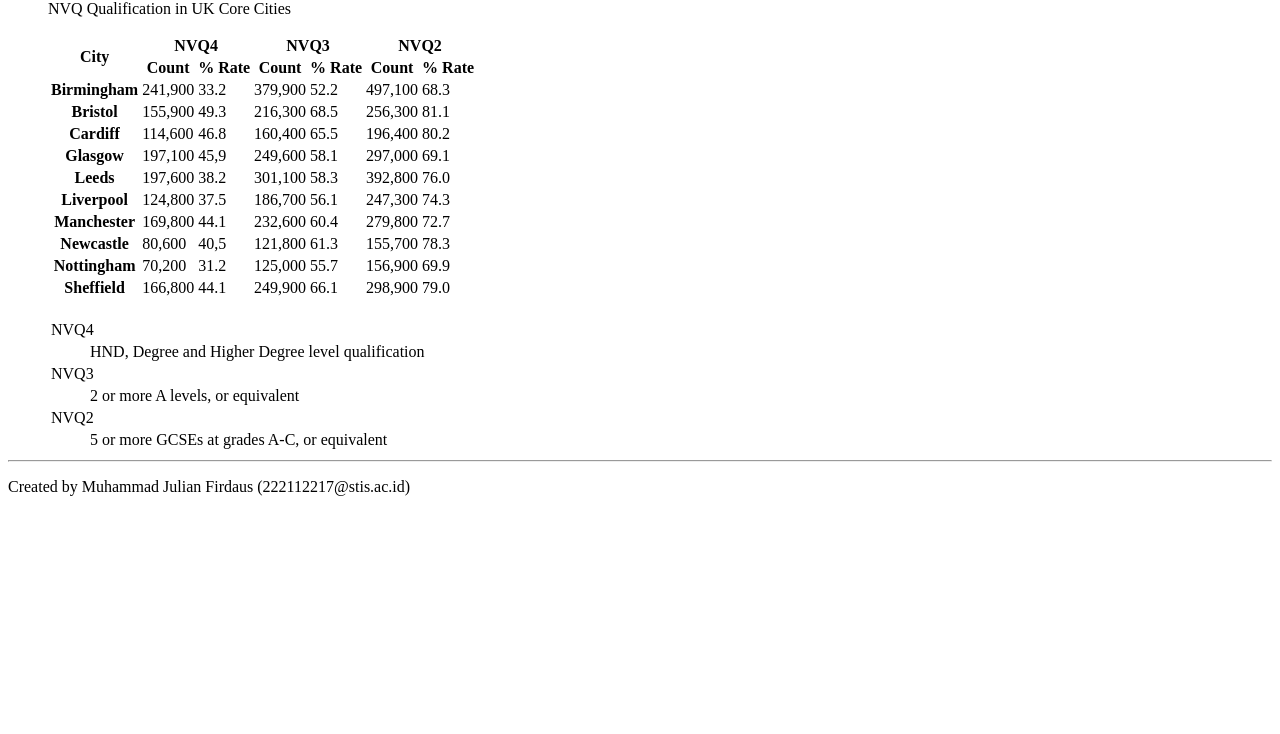
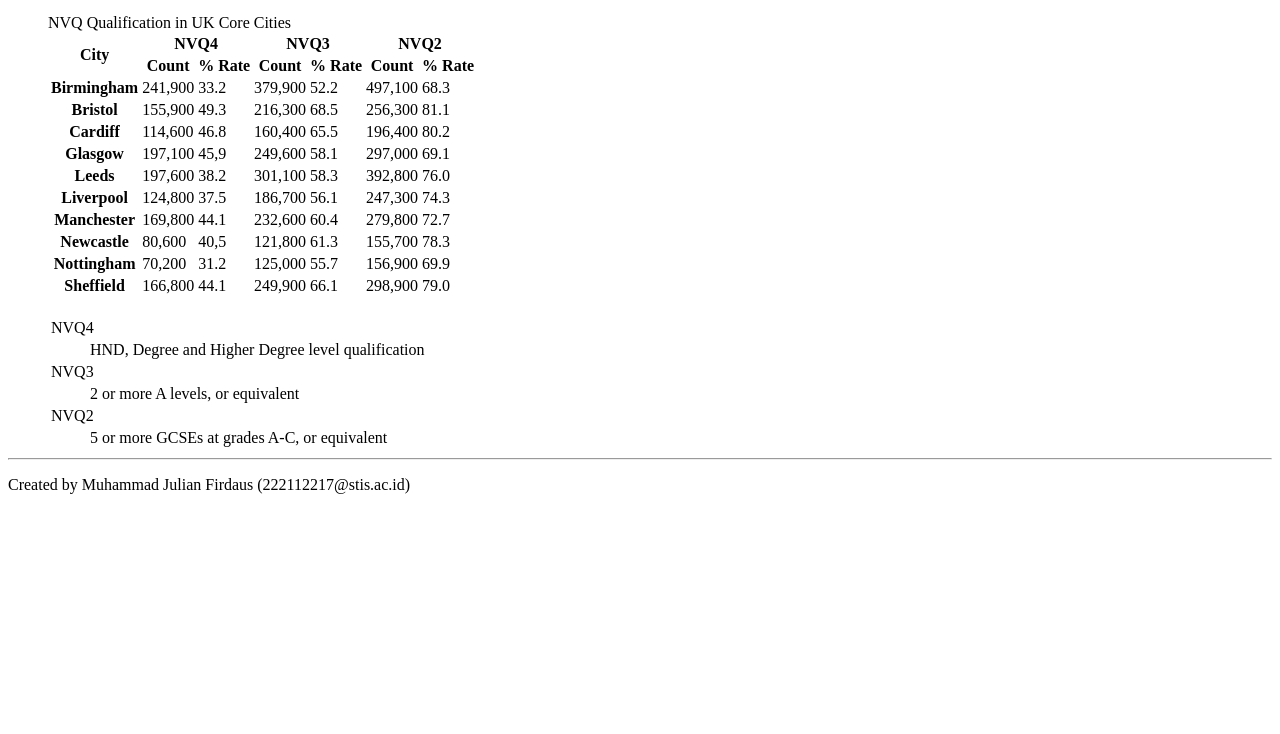
Before and after one commit to Mjulianfr001056/Praktikum-PBW, a plain HTML site: page Meet-4/page02B.html in a window 1280 px wide. Shown: the part 66-800 px from the top of the page. Drawn offline with Linux system fonts and the light colour scheme.

Commit message:
W3C Validation

```diff
--- a/Meet-4/page02B.html
+++ b/Meet-4/page02B.html
@@ -1,3 +1,4 @@
+<!DOCTYPE html>
 <html lang="en">
 <head>
     <meta charset="UTF-8">
@@ -8,7 +9,8 @@
 <body>
     <h1 style="font-family : Times New Roman">Education and Skills</h1>
     <table style="padding-left : 40px">
-       <p style="padding-left : 40px">NVQ Qualification in UK Core Cities</p>
+        <caption style="text-align: left; padding-left: 40px;">NVQ Qualification in UK Core Cities</caption>
+        <thead>
             <tr>
              <th rowspan="2">City</th>
              <th colspan="2">NVQ4</th>
@@ -23,6 +25,8 @@
              <th>Count</th>
              <th>% Rate</th>
             </tr>
+        </thead>
+        <tbody>
             <tr>
             <td style="font-weight: bold; text-align: center;">Birmingham</td>
             <td>241,900</td> <td>33.2</td>
@@ -83,6 +87,7 @@
             <td>249,900</td> <td>66.1</td>
             <td>298,900</td> <td>79.0</td>
            </tr>
+        </tbody>
     </table>
     <br>
     <table style="padding-left : 40px">
```
Lines whose indentation alone changed are shown as unchanged.
